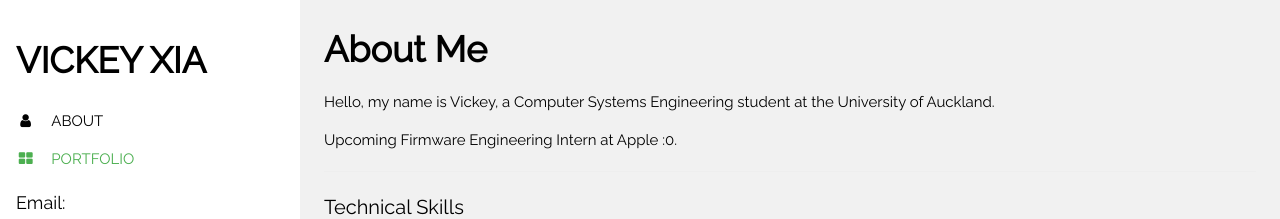
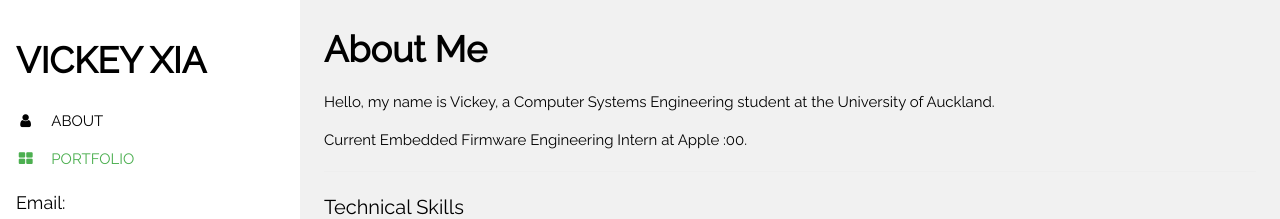
Before and after one commit to La1ing/Portfolio, a plain HTML site: page index.html in a window 1280 px wide. Shown: the top 219 px of the page. Drawn offline with nearby package versions, Linux system fonts and the light colour scheme.

Commit message:
Update index.html

```diff
--- a/index.html
+++ b/index.html
@@ -83,7 +83,7 @@ document.addEventListener('DOMContentLoaded', () => {
   <div id="about" class="w3-container w3-padding-large" style="margin-bottom:32px">
     <h1><b>About Me</b></h1>
     <p>Hello, my name is Vickey, a Computer Systems Engineering student at the University of Auckland.</p>
-    <p>Upcoming Firmware Engineering Intern at Apple :0.</p>
+    <p>Current Embedded Firmware Engineering Intern at Apple :00.</p>
     <hr>
 
     <h4>Technical Skills</h4>
```
